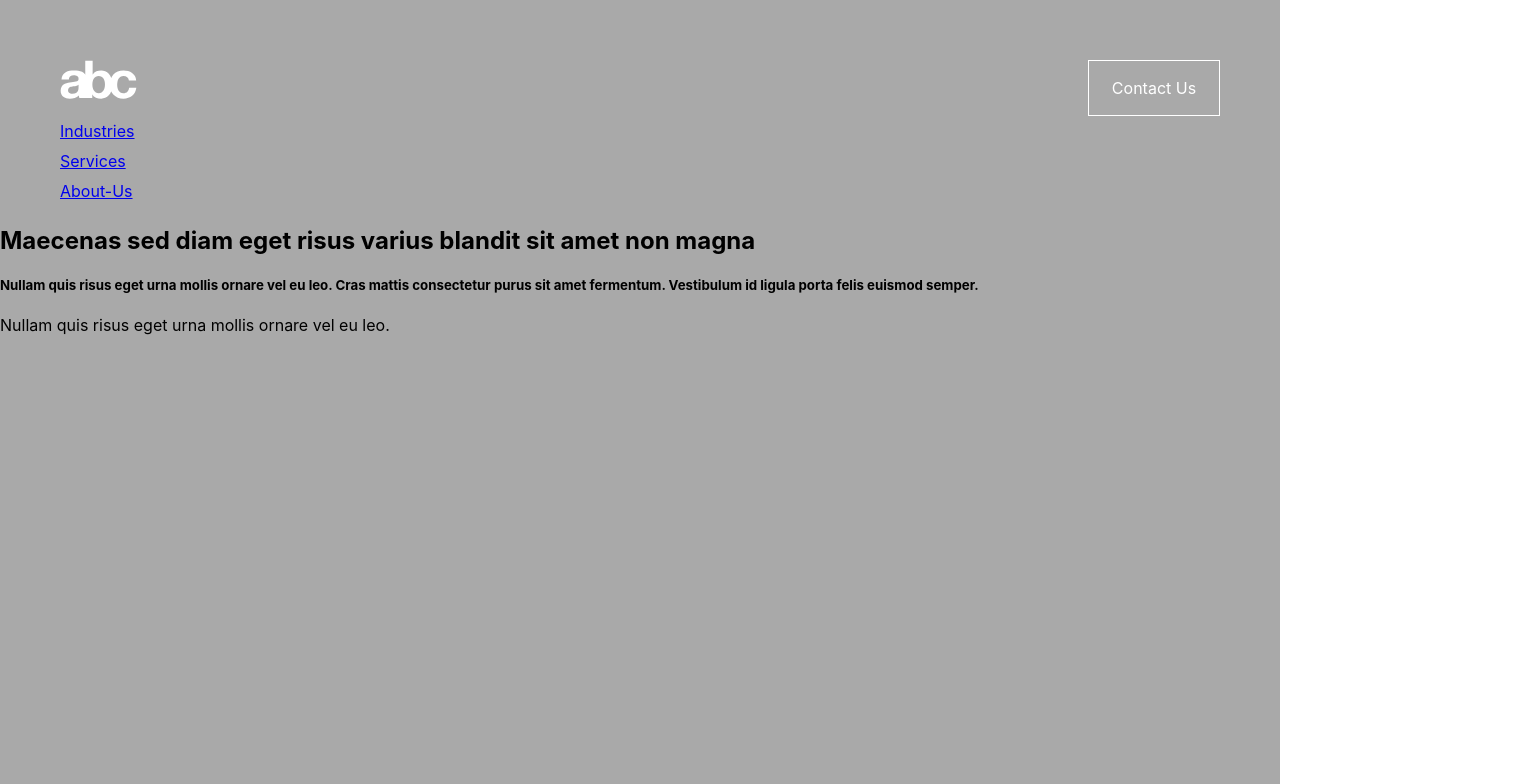
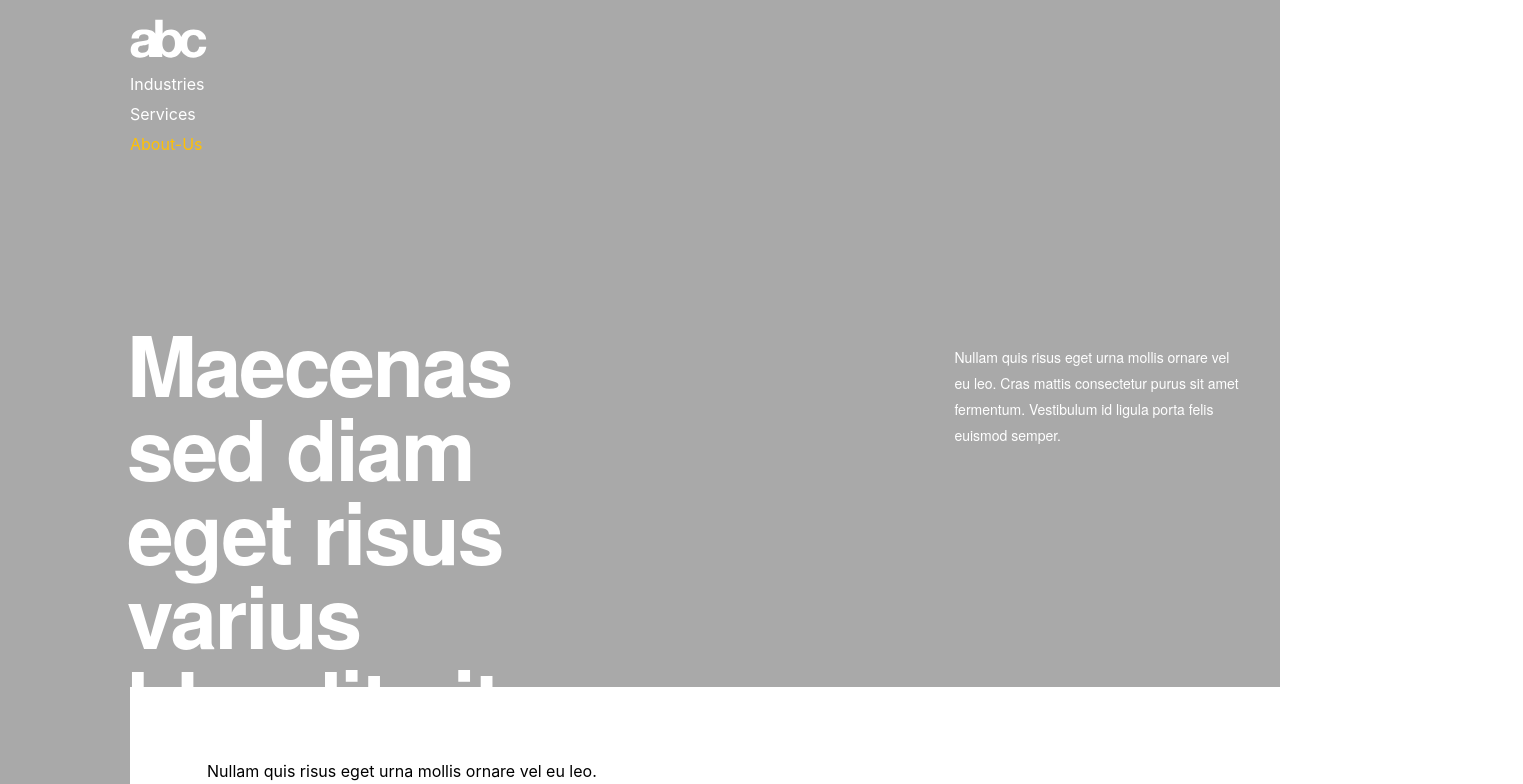
Before and after one commit to arthurs14/Component-Dev, a React (Create React App) app: page /about-us in a window 1280 px wide. Shown: the top 784 px of the page, 1523 px wide, since content can reach past the window. Built offline with nearby package versions, Linux system fonts and the light colour scheme.

Commit message:
added some more styling

```diff
--- a/src/components/Header/MainBar.js
+++ b/src/components/Header/MainBar.js
@@ -4,12 +4,12 @@ import classes from './MainBar.module.css';
 import logo from '../../abc_logo.svg';
 
 const mainBar = () => (
-  <div className={classes.mainbar}>
-    <div className={classes.logo}>
+  <div className={classes.Mainbar}>
+    <div className={classes.Logo}>
       <img src={logo} alt="logo" />
     </div>
-    <div className={classes.contact}>
-      <p>Contact Us</p>
+    <div className={classes.Contact}>
+      Contact Us
     </div>
   </div>
 );
--- a/src/components/Header/MainBar.module.css
+++ b/src/components/Header/MainBar.module.css
@@ -1,20 +1,25 @@
-.mainbar {
- display:flex;
- flex-direction: row;
-  justify-content:space-between;
+.Mainbar {
+  display:flex;
+  flex-direction: row;
 }
 
-.logo {
-  margin-top: 60px;
-  margin-left: 60px;
+.Logo {
+  width: 4.728rem;
+  height: 2.363rem;
+  margin-top: 1.179rem;
+  margin-left: 8.104rem;
+  object-fit: contain;
 }
 
-.contact {
-  text-align: center;
-  margin-top: 60px;
-  margin-right: 60px;
+.Contact {
+  display: flex;
+  width: 8.688rem;
+  height: 2.625rem;
+  justify-content: center;
+  align-items: center;
+  margin-top: 1.563rem;
+  margin-right: 8.125rem;
+  margin-left: 73.188rem;
+  border: solid 1px #ffffff;
   color: #ffffff;
-  border: 1px solid #ffffff;
-  width: 120px;
-  padding: 1px 5px;
 }
--- a/src/components/Navigation/NavigationBar/NavigationBar.js
+++ b/src/components/Navigation/NavigationBar/NavigationBar.js
@@ -1,10 +1,11 @@
 import React from 'react';
 
 import NavigationItems from '../NavigationItems/NavigationItems';
+import classes from './NavigationBar.module.css';
 
 const navigationBar = () => (
   <div>
-    <nav>
+    <nav className={classes.NavigationItems}>
       <NavigationItems />
     </nav>
   </div>
--- /dev/null
+++ b/src/components/Navigation/NavigationBar/NavigationBar.module.css
@@ -0,0 +1,3 @@
+.NavigationItems {
+  margin-left: 8.125rem;
+}
--- a/src/components/Navigation/NavigationItem/NavigationItem.js
+++ b/src/components/Navigation/NavigationItem/NavigationItem.js
@@ -1,11 +1,15 @@
 import React from 'react';
 import { NavLink } from 'react-router-dom';
 
+import classes from './NavigationItem.module.css';
 import './NavigationItem.module.css';
 
 const navigationItem = ({ link, title }) => (
-  <li>
-    <NavLink to={link} exact>{title}</NavLink>
+  <li className={classes.NavigationItem}>
+    <NavLink
+      to={link}
+      exact
+      activeClassName={classes.active}>{title}</NavLink>
   </li>
 );
 
--- a/src/components/Navigation/NavigationItem/NavigationItem.module.css
+++ b/src/components/Navigation/NavigationItem/NavigationItem.module.css
@@ -1,5 +1,15 @@
-li {
-  color: red;
+.NavigationItem {
   padding-top: 5px;
   padding-bottom: 5px;
 }
+
+.NavigationItem a {
+  color: white;
+  text-decoration: none;
+}
+
+.NavigationItem a:hover,
+.NavigationItem a:active,
+.NavigationItem a.active {
+  color: #ffc004;
+}
--- a/src/components/Navigation/NavigationItems/NavigationItems.js
+++ b/src/components/Navigation/NavigationItems/NavigationItems.js
@@ -4,8 +4,8 @@ import NavigationItem from '../NavigationItem/NavigationItem';
 import classes from './NavigationItems.module.css';
 
 const navigationItems = () => (
-  <div className={classes.links}>
-    <ul className={classes.ul}>
+  <div>
+    <ul className={classes.NavigationItem}>
       <NavigationItem title="Industries" link="/industries" />
       <NavigationItem title="Services" link="/services" />
       <NavigationItem title="About-Us" link="/about-us" />
--- a/src/components/Navigation/NavigationItems/NavigationItems.module.css
+++ b/src/components/Navigation/NavigationItems/NavigationItems.module.css
@@ -1,8 +1,8 @@
-.links {
+/* .links {
   margin-left: 60px;
-}
+} */
 
-ul {
+.NavigationItem {
   list-style-type: none;
   margin: 0;
   padding: 0;
--- a/src/components/Page/Page.js
+++ b/src/components/Page/Page.js
@@ -1,16 +1,20 @@
 import React from 'react';
+
+import classes from './Page.module.css';
 
 const page = ({ info }) => {
   const sectionInfo = info.blocks[0];
   return (
-    <div className="page">
-      <div className="headline">
-        <h2>{sectionInfo.headline}</h2>
+    <div className={classes.Page}>
+      <div className={classes.Headers}>
+        <div className={classes.Headline}>
+          {sectionInfo.headline}
+        </div>
+        <div className={classes.Subhead}>
+          {sectionInfo.subhead}
+        </div>
       </div>
-      <div className="subhead">
-        <h5>{sectionInfo.subhead}</h5>
-      </div>
-      <div className="call-to-action">
+      <div className={classes.CallToAction}>
         <div className="cta">{sectionInfo.cta}</div>
       </div>
     </div>
--- /dev/null
+++ b/src/components/Page/Page.module.css
@@ -0,0 +1,47 @@
+.Page {
+
+}
+
+.Headers {
+  display: flex;
+  flex-direction: row;
+}
+
+.Headline {
+  width: 38.25rem;
+  height: 17rem;
+  margin: 10.125rem 10.688rem 2.938rem 0;
+  font-family: HelveticaNeue;
+  font-size: 5.25rem;
+  font-weight: bold;
+  font-stretch: normal;
+  font-style: normal;
+  line-height: 1;
+  letter-spacing: -2.2px;
+  color: #ffffff;
+  padding-left: 7.938rem;
+}
+
+.Subhead {
+  width: 22.5rem;
+  height: 14.188rem;
+  margin: 11.563rem 2.5rem 4.313rem 10.688rem;
+  font-family: HelveticaNeue;
+  font-size: 0.875rem;
+  font-weight: normal;
+  font-stretch: normal;
+  font-style: normal;
+  line-height: 1.86;
+  letter-spacing: normal;
+  color: #ffffff;
+}
+
+.CallToAction {
+  background-color: #ffffff;
+  width: 73.75rem;
+  height: 11.188rem;
+  margin: 2.938rem 0 0 0.188rem;
+  padding: 4.625rem 8.5rem 4.563rem 4.813rem;
+  margin-left: 8.125rem;
+  margin-right: 8.125rem;
+}
```
